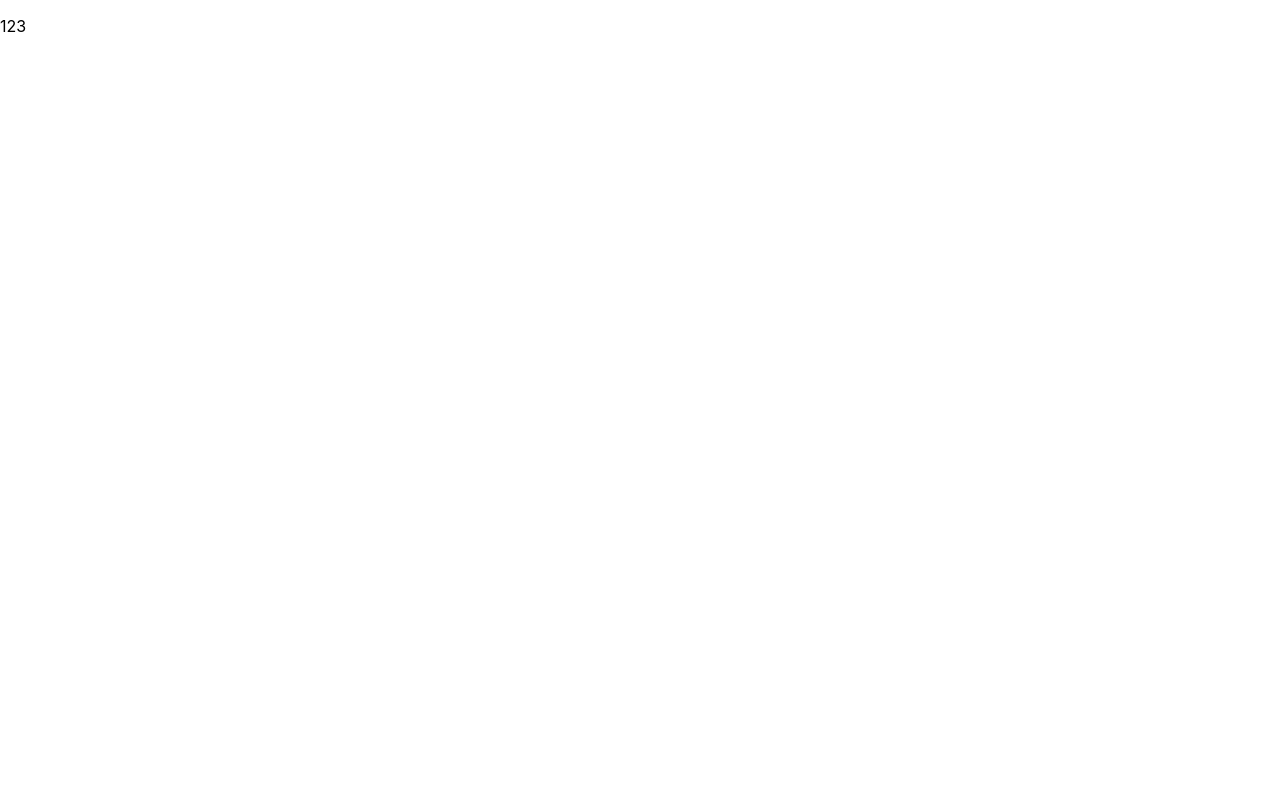
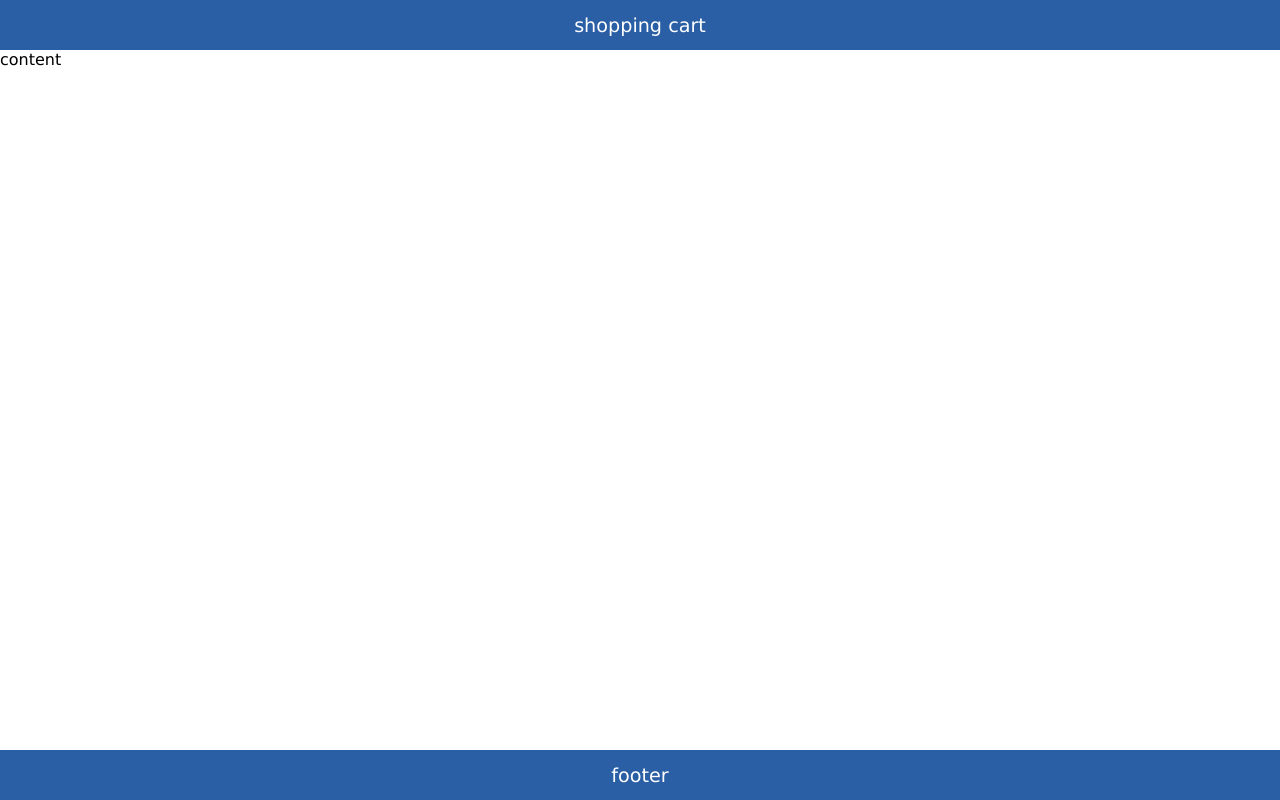
Before and after one commit to amir-hos/react-shopping-cart, a React (Create React App) app in the folder client/: page / in a window 1280 px wide. Built offline with nearby package versions, Linux system fonts and the light colour scheme.

Commit message:
header-comp

```diff
--- a/client/gulpfile.js
+++ b/client/gulpfile.js
@@ -1,3 +1,7 @@
 const gulp = require('gulp');
 const gulpSass = require('gulp-sass');
 const sass = gulpSass(require('sass'));
+
+gulp.task('sass' , async function(){
+    gulp.src('src/component/**/*.scss').pipe(sass()).pipe(gulp.dest('src/css'))
+})
--- a/client/package.json
+++ b/client/package.json
@@ -16,6 +16,7 @@
     "web-vitals": "^2.1.4"
   },
   "scripts": {
+    "sass": "gulp sass",
     "start": "react-scripts start",
     "build": "react-scripts build",
     "test": "react-scripts test",
--- a/client/src/App.js
+++ b/client/src/App.js
@@ -1,10 +1,13 @@
 
 import React, { Component } from "react";
+import Header from "./component/Header/header";
 class App extends Component {
   render(){
   return (
     <div className="App">
-      <p>123</p>
+      <Header/>
+      <main>content</main>
+      <footer>footer</footer>
     </div>
   );
   }
--- /dev/null
+++ b/client/src/component/Header/header.js
@@ -0,0 +1,10 @@
+import React from "react";
+import "../../css/Header/header.css";
+function Header(){
+    return(
+        <header>
+            shopping cart
+        </header>
+    )
+}
+export default Header;
--- /dev/null
+++ b/client/src/component/Header/header.scss
@@ -0,0 +1,10 @@
+header
+{
+  grid-area: header;
+  background-color: #2a5ea5;
+  color: white;
+  display: flex;
+  justify-content: center;
+  align-items: center;
+  font-size: larger;
+}
--- /dev/null
+++ b/client/src/css/Header/header.css
@@ -0,0 +1,9 @@
+header {
+  grid-area: header;
+  background-color: #2a5ea5;
+  color: white;
+  display: flex;
+  justify-content: center;
+  align-items: center;
+  font-size: larger;
+}
--- a/client/src/index.css
+++ b/client/src/index.css
@@ -1,13 +1,37 @@
-body {
-  margin: 0;
-  font-family: -apple-system, BlinkMacSystemFont, 'Segoe UI', 'Roboto', 'Oxygen',
-    'Ubuntu', 'Cantarell', 'Fira Sans', 'Droid Sans', 'Helvetica Neue',
-    sans-serif;
-  -webkit-font-smoothing: antialiased;
-  -moz-osx-font-smoothing: grayscale;
+*{
+  margin:0;
+  padding: 0;
+  box-sizing: border-box;
+  font-family:Verdana, Geneva, Tahoma, sans-serif;
+}
+#root{
+  height: 100vh;
+}
+.App
+{
+  display: grid;
+  grid-template-areas:
+  "header"
+  "main"
+  "footer";
+  height: 100%;
+  grid-template-rows: 50px 1fr 50px;
 }
 
-code {
-  font-family: source-code-pro, Menlo, Monaco, Consolas, 'Courier New',
-    monospace;
+
+
+main
+{
+  grid-area: main;
 }
+
+footer
+{
+  grid-area: footer;
+  background-color: #2a5ea5;
+  color: white;
+  display: flex;
+  justify-content: center;
+  align-items: center;
+  font-size: larger;
+}
```
